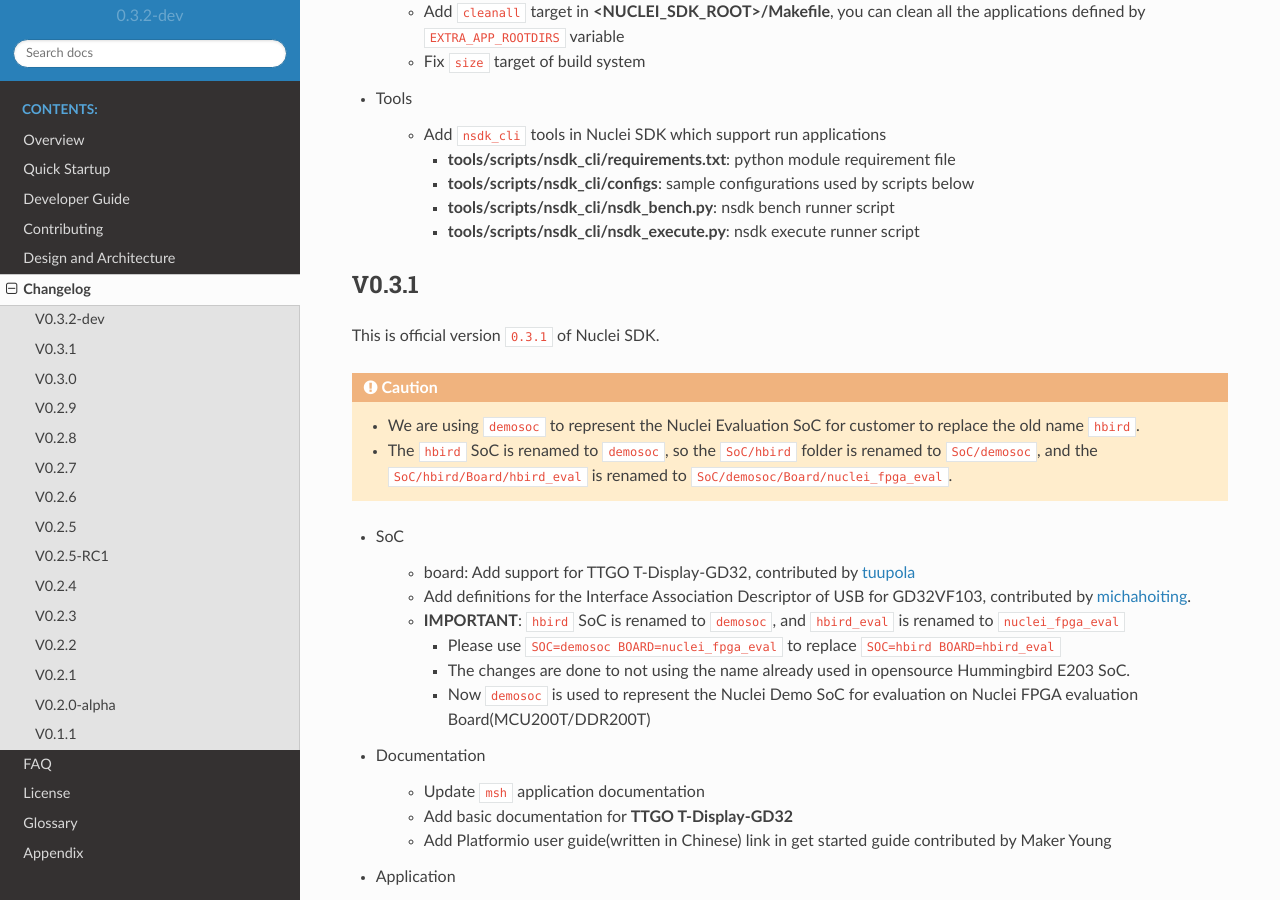
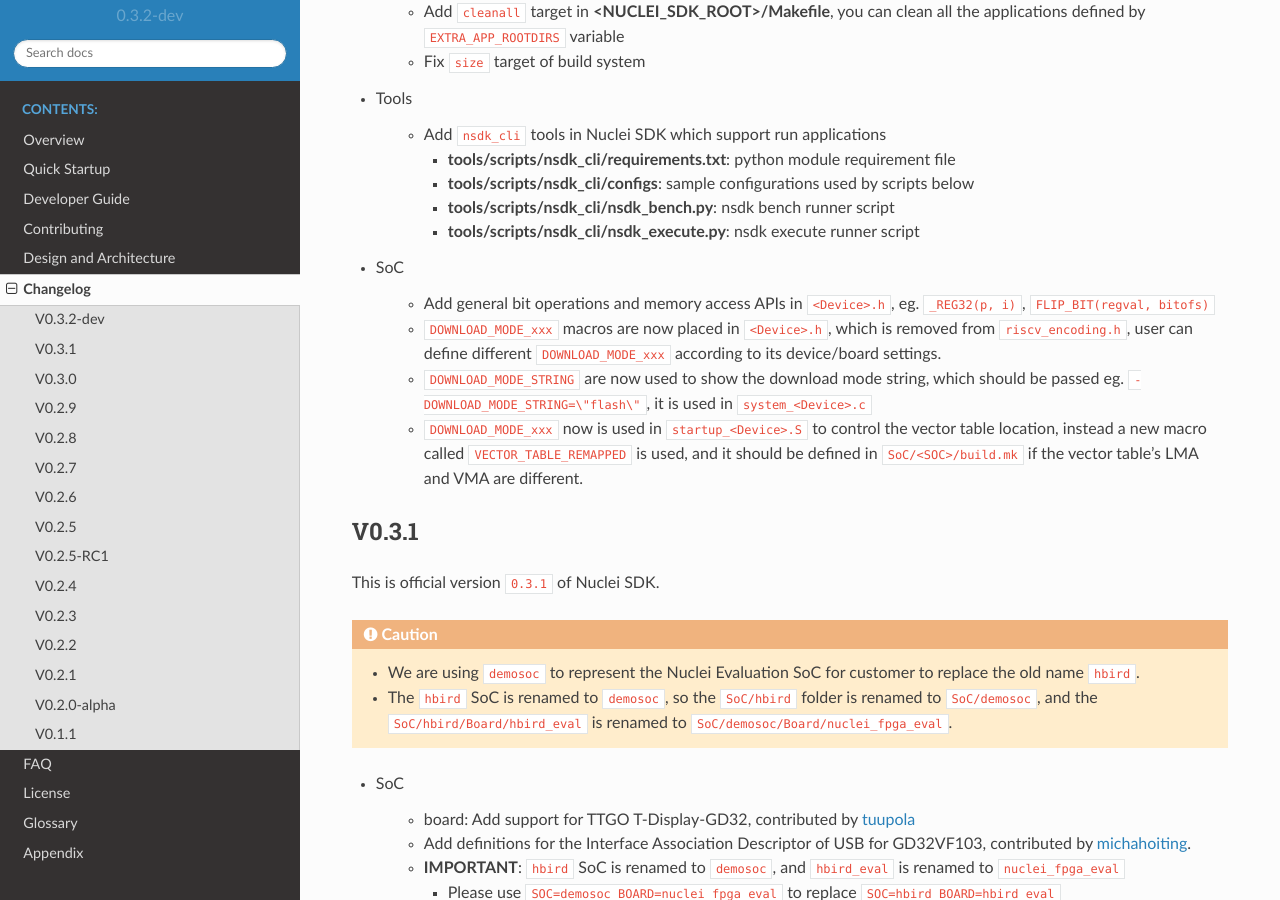
Before and after one commit to Nuclei-Software/nuclei-sdk, a Sphinx documentation site: the page built from doc/source/changelog.rst, in a window 1280 px wide and 900 px high, scrolled down 719 px. Built offline with Sphinx 7.4.7 and the Read the Docs theme 2.0.0, drawn with Linux system fonts in a browser that asks for light colours.

Commit message:
doc: add changelog for soc changes
Signed-off-by: Huaqi Fang <578567190@qq.com>

```diff
--- a/doc/source/changelog.rst
+++ b/doc/source/changelog.rst
@@ -41,6 +41,16 @@
       - **tools/scripts/nsdk_cli/nsdk_bench.py**: nsdk bench runner script
       - **tools/scripts/nsdk_cli/nsdk_execute.py**: nsdk execute runner script
 
+* SoC
+
+    - Add general bit operations and memory access APIs in ``<Device>.h``, eg. ``_REG32(p, i)``, ``FLIP_BIT(regval, bitofs)``
+    - ``DOWNLOAD_MODE_xxx`` macros are now placed in ``<Device>.h``, which is removed from ``riscv_encoding.h``, user can define
+      different ``DOWNLOAD_MODE_xxx`` according to its device/board settings.
+    - ``DOWNLOAD_MODE_STRING`` are now used to show the download mode string, which should be passed eg. ``-DOWNLOAD_MODE_STRING=\"flash\"``,
+      it is used in ``system_<Device>.c``
+    - ``DOWNLOAD_MODE_xxx`` now is used in ``startup_<Device>.S`` to control the vector table location,
+      instead a new macro called ``VECTOR_TABLE_REMAPPED`` is used, and it should be defined in ``SoC/<SOC>/build.mk``
+      if the vector table's LMA and VMA are different.
 
 V0.3.1
 ------
```
